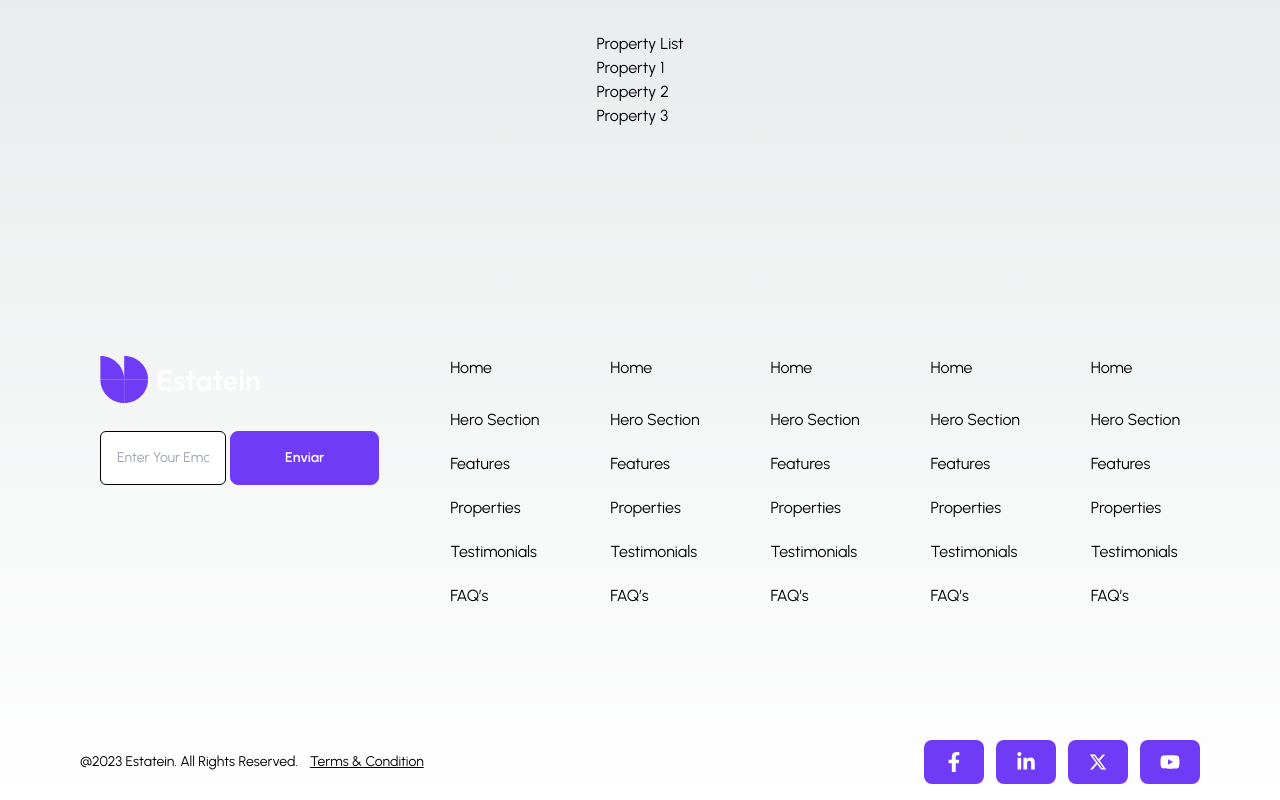
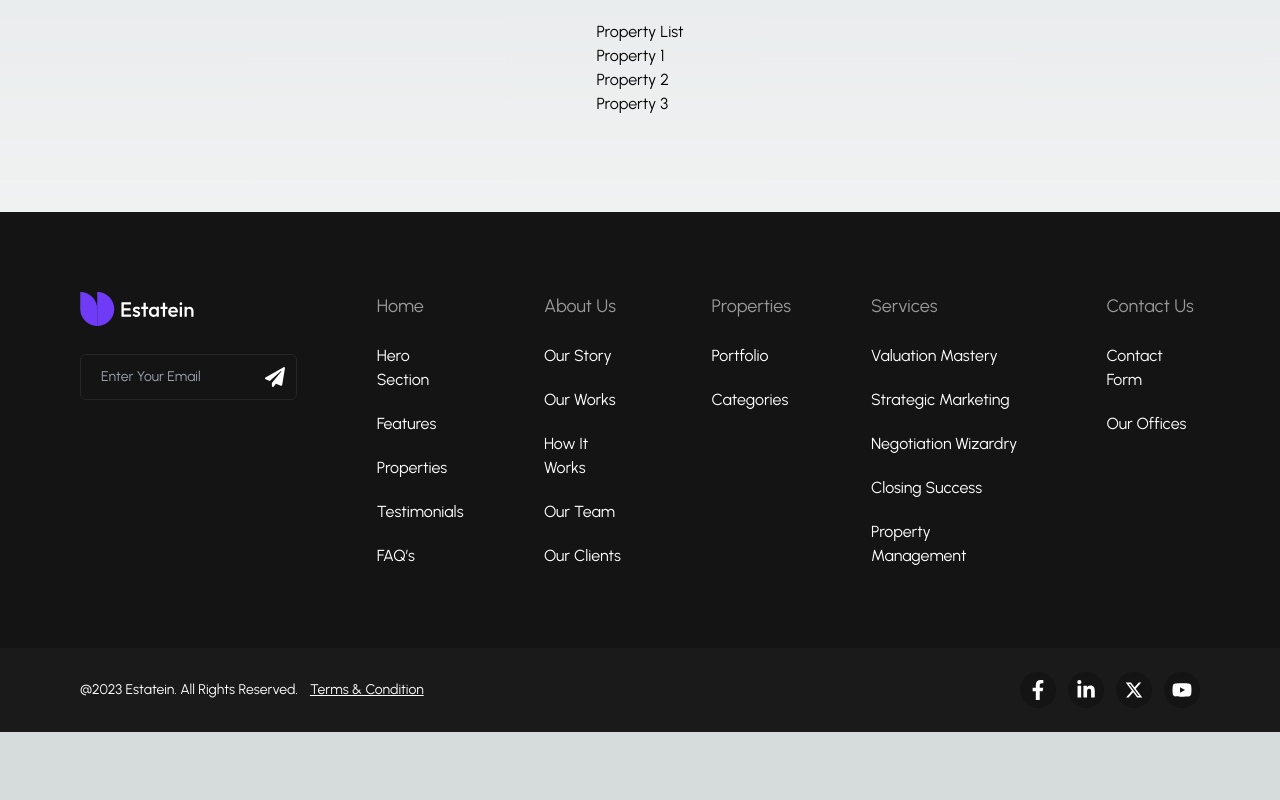
Before and after one commit to carinavbritto/real-state, a Next.js app: page /properties/details in a window 1280 px wide. Shown: the part 702-1502 px from the top of the page. After the commit the page ends 1434 px from the top, so only its background shows below. Built offline with nearby package versions, Linux system fonts and the light colour scheme.

Commit message:
feat: footer component

```diff
--- a/src/components/button/button.tsx
+++ b/src/components/button/button.tsx
@@ -9,7 +9,7 @@ interface ButtonProps {
   iconClasses?: string;
   iconPosition?: 'left' | 'right';
   onClick?: MouseEventHandler<HTMLSpanElement>;
-  buttonStyle?: 'primary' | 'secondary' | 'tertiary';
+  buttonStyle?: 'primary' | 'secondary' | 'rounded';
   type?: 'button' | 'submit' | 'reset';
 }
 
@@ -31,8 +31,7 @@ const Button: React.FC<ButtonProps> = ({
     'text-white-0 bg-purple-60 border border-solid border-purple-60 hover:bg-purple-75 rounded-lg px-5 py-3 text-sm font-medium';
   const secondaryButtonClasses =
     'text-white-0 bg-gray-08 border border-solid border-gray-15 hover:bg-purple-75 rounded-lg px-5 py-3 text-sm font-medium';
-  const tertiaryButtonClasses =
-    'text-white-0 bg-gray-60 hover:bg-purple-75 rounded-full p-1 text-sm';
+  const roundedButtonClasses = 'text-white-0 rounded-full text-sm';
 
   let buttonClasses = `inline-flex items-center justify-center gap-3 focus:outline-none transition duration-300 ease-in-out cursor-pointer disabled:bg-gray-700 disabled:text-fontColor-disabled`;
 
@@ -43,8 +42,8 @@ const Button: React.FC<ButtonProps> = ({
     case 'secondary':
       buttonClasses += ` ${secondaryButtonClasses}`;
       break;
-    case 'tertiary':
-      buttonClasses += ` ${tertiaryButtonClasses}`;
+    case 'rounded':
+      buttonClasses += ` ${roundedButtonClasses}`;
       break;
     default:
       buttonClasses += ` ${primaryButtonClasses}`;
@@ -69,6 +68,7 @@ const Button: React.FC<ButtonProps> = ({
         href={href}
         className={`${buttonClasses} ${iconPosition === 'right' ? 'flex-row-reverse' : ''}`}
         onClick={onClick}
+        target='blank'
       >
         {content}
       </Link>
--- /dev/null
+++ b/src/components/footer-form/footer-form.tsx
@@ -0,0 +1,82 @@
+'use client';
+import Button from '../button/button';
+import Input from '../input/input';
+import { useState, ChangeEvent, FormEvent } from 'react';
+import { z, ZodError } from 'zod';
+import { FaPaperPlane } from 'react-icons/fa';
+
+interface FormState {
+  email: string;
+}
+
+export default function FooterForm(): JSX.Element {
+  const [formState, setFormState] = useState<FormState>({
+    email: ''
+  });
+  const [formErrors, setFormErrors] = useState<{ [key: string]: string; }>({});
+
+  const schema = z.object({
+    email: z
+      .string()
+      .email('Fill in a valid email')
+      .min(1, 'Fill in the email field')
+  });
+
+  const handleSubmit = async (e: FormEvent<HTMLFormElement>): Promise<void> => {
+    e.preventDefault();
+
+    try {
+      const validatedData = schema.parse(formState);
+      console.log('Dados válidos:', validatedData);
+    } catch (error) {
+      if (error instanceof ZodError) {
+        const errors: { [key: string]: string; } = {};
+        error.errors.forEach((err) => {
+          const field = err.path[0];
+          errors[field] = err.message;
+        });
+        setFormErrors(errors);
+      } else {
+        console.error('Erro ao validar:', error);
+        setFormErrors({});
+      }
+    }
+  };
+
+  const handleChange = (e: ChangeEvent<HTMLInputElement>): void => {
+    const { name, value } = e.target;
+    setFormState((prevFormState) => ({
+      ...prevFormState,
+      [name]: value
+    }));
+    setFormErrors((prevErrors) => ({
+      ...prevErrors,
+      [name]: ''
+    }));
+  };
+
+  return (
+    <form
+      onSubmit={handleSubmit}
+      className="flex justify-start items-center gap-1"
+    >
+      <Input
+        type="email"
+        placeholder="Enter Your Email"
+        name="email"
+        value={formState.email}
+        onChange={handleChange}
+        error={formErrors.email}
+        submitButton={
+          <Button
+            type="submit"
+            buttonStyle="rounded"
+            className="bg-transparent"
+            icon={<FaPaperPlane />}
+          />
+        }
+        submitButtonPosition="right"
+      />
+    </form>
+  );
+}
--- a/src/components/footer-navigation-bar/footerNavigationBar.tsx
+++ b/src/components/footer-navigation-bar/footerNavigationBar.tsx
@@ -1,26 +1,29 @@
 import Link from 'next/link';
 
-export default function FooterNavigationBar() {
+interface FooterNavigationBarProps {
+  title?: string;
+  otherLinks: { title: string; href: string; }[];
+}
+
+const FooterNavigationBar: React.FC<FooterNavigationBarProps> = ({
+  title,
+  otherLinks
+}) => {
   return (
-    <nav className="flex flex-col items-start justify-between gap-7">
-      <h6>Home</h6>
-      <ul className="flex flex-col items-start justify-between gap-5">
-        <li>
-          <Link href="/">Hero Section</Link>
-        </li>
-        <li>
-          <Link href="/">Features</Link>
-        </li>
-        <li>
-          <Link href="/">Properties</Link>
-        </li>
-        <li>
-          <Link href="/">Testimonials</Link>
-        </li>
-        <li>
-          <Link href="/">FAQ’s</Link>
-        </li>
+    <nav className="flex flex-col items-start justify-between gap-6">
+      <h6 className="text-gray-60 text-lg">{title}</h6>
+
+      <ul className="flex flex-col items-start justify-between gap-5 text-white-0">
+        {otherLinks.map((link, index) => (
+          <li key={index}>
+            <Link href={link.href} passHref className="hover:text-purple-60">
+              {link.title}
+            </Link>
+          </li>
+        ))}
       </ul>
     </nav>
   );
-}
+};
+
+export default FooterNavigationBar;
--- /dev/null
+++ b/src/components/footer-rights/footer-rights.tsx
@@ -0,0 +1,21 @@
+import Link from 'next/link';
+import SocialButtons from '../social-buttons/socialButtons';
+
+export default function FooterRights() {
+  return (
+    <div className="flex flex-row justify-between items-center py-6 md:px-20 2xl:px-40 bg-gray-10 text-white-0">
+      <div className="flex items-center justify-center gap-3">
+        <p className="sm:text-sm md:text-sm 2xl:text-lg">
+          @2023 Estatein. All Rights Reserved.
+        </p>
+        <Link
+          href="#"
+          className="sm:text-sm md:text-sm 2xl:text-lg underline text-white"
+        >
+          Terms & Condition
+        </Link>
+      </div>
+      <SocialButtons />
+    </div>
+  );
+}
--- a/src/components/footer/footer.tsx
+++ b/src/components/footer/footer.tsx
@@ -1,111 +1,77 @@
-'use client';
 import Image from 'next/image';
 import FooterNavigationBar from '../footer-navigation-bar/footerNavigationBar';
-import Link from 'next/link';
-import SocialButtons from '../social-buttons/socialButtons';
 import logo from '../../../public/assets/images/logo.svg';
-import Button from '../button/button';
-import Input from '../input/input';
-import { useState, ChangeEvent, FormEvent } from 'react';
-import { z, ZodError } from 'zod';
+import FooterRights from '../footer-rights/footer-rights';
+import FooterForm from '../footer-form/footer-form';
 
-interface FormState {
-  email: string;
-}
-
-export default function Footer(): JSX.Element {
-  const [formState, setFormState] = useState<FormState>({
-    email: ''
-  });
-  const [formErrors, setFormErrors] = useState<{ [key: string]: string; }>({});
-
-  const schema = z.object({
-    email: z
-      .string()
-      .email('Email inválido')
-      .min(1, 'Preenchimento obrigatório')
-  });
-
-  const handleSubmit = async (e: FormEvent<HTMLFormElement>): Promise<void> => {
-    e.preventDefault();
-
-    try {
-      const validatedData = schema.parse(formState);
-      console.log('Dados válidos:', validatedData);
-    } catch (error) {
-      if (error instanceof ZodError) {
-        const errors: { [key: string]: string; } = {};
-        error.errors.forEach((err) => {
-          const field = err.path[0];
-          errors[field] = err.message;
-        });
-        setFormErrors(errors);
-      } else {
-        console.error('Erro ao validar:', error);
-        setFormErrors({});
-      }
-    }
+export default function Footer() {
+  const homeLinks = {
+    title: 'Home',
+    otherLinks: [
+      { title: 'Hero Section', href: '#' },
+      { title: 'Features', href: '#' },
+      { title: 'Properties', href: '#' },
+      { title: 'Testimonials', href: '#' },
+      { title: 'FAQ’s', href: '#' }
+    ]
   };
 
-  const handleChange = (e: ChangeEvent<HTMLInputElement>): void => {
-    const { name, value } = e.target;
-    setFormState((prevFormState) => ({
-      ...prevFormState,
-      [name]: value
-    }));
-    setFormErrors((prevErrors) => ({
-      ...prevErrors,
-      [name]: ''
-    }));
+  const aboutUsLinks = {
+    title: 'About Us',
+    otherLinks: [
+      { title: 'Our Story', href: '#' },
+      { title: 'Our Works', href: '#' },
+      { title: 'How It Works', href: '#' },
+      { title: 'Our Team', href: '#' },
+      { title: 'Our Clients', href: '#' }
+    ]
+  };
+
+  const propertiesLinks = {
+    title: 'Properties',
+    otherLinks: [
+      { title: 'Portfolio', href: '/portfolio' },
+      { title: 'Categories', href: '/categories' }
+    ]
+  };
+
+  const servicesLinks = {
+    title: 'Services',
+    otherLinks: [
+      { title: 'Valuation Mastery', href: '/valuation-mastery' },
+      { title: 'Strategic Marketing', href: '/strategic-marketing' },
+      { title: 'Negotiation Wizardry', href: '/negotiation-wizardry' },
+      { title: 'Closing Success', href: '/closing-success' },
+      { title: 'Property Management', href: '/property-management' }
+    ]
+  };
+
+  const contactUsLinks = {
+    title: 'Contact Us',
+    otherLinks: [
+      { title: 'Contact Form', href: '/contact-form' },
+      { title: 'Our Offices', href: '/our-offices' }
+    ]
   };
 
   return (
-    <footer className="pt-28 md:px-20 2xl:px-40 py-4">
-      <div className="flex justify-between items-start p-5">
-        <div className="flex flex-col items-between justify-center gap-7">
-          <Image src={logo} width={160} height={48} alt="Estatein Logo" />
+    <footer>
+      <div className="py-20 bg-gray-08 md:px-20 2xl:px-40">
+        <div className="flex justify-between items-start gap-20">
+          <div className="flex flex-col items-between justify-center gap-7">
+            <Image src={logo} width={114} height={34} alt="Estatein Logo" />
 
-          <form
-            onSubmit={handleSubmit}
-            className="flex justify-between items-start gap-1"
-          >
-            <Input
-              type="email"
-              placeholder="Enter Your Email"
-              name="email"
-              value={formState.email}
-              onChange={handleChange}
-              error={formErrors.email}
-            />
-            <Button
-              type="submit"
-              buttonText="Enviar"
-              className="px-20 py-4 w-full font-semibold mb-3"
-            />
-          </form>
+            <FooterForm />
+          </div>
+
+          <FooterNavigationBar {...homeLinks} />
+          <FooterNavigationBar {...aboutUsLinks} />
+          <FooterNavigationBar {...propertiesLinks} />
+          <FooterNavigationBar {...servicesLinks} />
+          <FooterNavigationBar {...contactUsLinks} />
         </div>
-
-        <FooterNavigationBar />
-        <FooterNavigationBar />
-        <FooterNavigationBar />
-        <FooterNavigationBar />
-        <FooterNavigationBar />
       </div>
-
-      <div className="flex flex-row justify-between items-center pt-28">
-        <div className="flex items-center justify-center gap-3">
-          <p className="sm:text-sm md:text-sm 2xl:text-lg">
-            @2023 Estatein. All Rights Reserved.
-          </p>
-          <Link
-            href="#"
-            className="sm:text-sm md:text-sm 2xl:text-lg underline text-white"
-          >
-            Terms & Condition
-          </Link>
-        </div>
-        <SocialButtons />
-      </div>
+      <FooterRights />
     </footer>
   );
 }
--- a/src/components/header/header.tsx
+++ b/src/components/header/header.tsx
@@ -5,8 +5,8 @@ import Button from '../button/button';
 
 export default function Header() {
   return (
-    <header className="flex items-center justify-between py-5 md:px-20 2xl:px-40 bg-gray-10">
-      <Image src={logo} width={160} height={48} alt="Estatein Logo" />
+    <header className="flex items-center justify-between py-4 md:px-20 2xl:px-40 bg-gray-10">
+      <Image src={logo} width={114} height={34} alt="Estatein Logo" />
 
       <NavigationBar />
 
--- a/src/components/input/input.tsx
+++ b/src/components/input/input.tsx
@@ -2,19 +2,21 @@
 import Link from 'next/link';
 import React, { InputHTMLAttributes, useState } from 'react';
 import { FaRegEye, FaRegEyeSlash } from 'react-icons/fa';
-import { z } from 'zod';
+import { ZodType } from 'zod';
 
 interface ValidationProps {
-  validation?: z.ZodType<any>;
+  validation?: ZodType<unknown>;
 }
 
 interface InputProps
-  extends InputHTMLAttributes<HTMLInputElement>,
+  extends Omit<InputHTMLAttributes<HTMLInputElement>, 'validation'>,
   ValidationProps {
   className?: string;
   label?: string;
   inputLink?: string;
   error?: string;
+  submitButton?: React.ReactNode;
+  submitButtonPosition?: 'left' | 'right';
 }
 
 const Input: React.FC<InputProps> = ({
@@ -22,8 +24,9 @@ const Input: React.FC<InputProps> = ({
   className,
   label,
   inputLink,
-  validation,
   error,
+  submitButton,
+  submitButtonPosition = 'right',
   ...rest
 }) => {
   const [isPasswordVisible, setIsPasswordVisible] = useState(false);
@@ -32,7 +35,7 @@ const Input: React.FC<InputProps> = ({
     setIsPasswordVisible((prev) => !prev);
   };
 
-  const defaultClassName = `flex p-4 items-center justify-center gap-4 self-stretch rounded-md border border-solid border-neutral-900 text-sm font-normal leading-5 w-full`;
+  const defaultClassName = `flex items-center justify-center gap-4 self-stretch rounded-md text-white-0 bg-gray-08 border border-solid border-gray-15 rounded-lg px-5 py-3 text-sm font-normal leading-5 w-full focus:outline-none`;
 
   const inputClassName = `${defaultClassName} ${className ?? ''} placeholder-gray-900 w-full`;
 
@@ -41,13 +44,25 @@ const Input: React.FC<InputProps> = ({
   const borderClassName = `border-neutral-900 ${error ? 'border-danger-700' : ''}`;
 
   return (
-    <div className="flex flex-col items-stretch justify-stretch w-full text-left gap-2 mb-9">
+    <div className="flex flex-col items-stretch justify-stretch w-full text-left gap-2 mb-9 relative">
       {label && <label className={labelClassName}>{label}</label>}
-      <input
-        type={isPasswordVisible ? 'text' : type}
-        className={`${inputClassName} ${borderClassName}`}
-        {...rest}
-      />
+      <div className="relative">
+        {submitButtonPosition === 'left' && submitButton && (
+          <div className="absolute inset-y-0 left-0 flex items-center pl-3">
+            {submitButton}
+          </div>
+        )}
+        <input
+          type={isPasswordVisible ? 'text' : type}
+          className={`${inputClassName} ${borderClassName} ${submitButtonPosition === 'right' && submitButton ? 'pr-10' : ''}`}
+          {...rest}
+        />
+        {submitButtonPosition === 'right' && submitButton && (
+          <div className="absolute inset-y-0 right-0 flex items-center pr-3">
+            {submitButton}
+          </div>
+        )}
+      </div>
       {type === 'password' && (
         <button
           type="button"
@@ -61,11 +76,7 @@ const Input: React.FC<InputProps> = ({
           )}
         </button>
       )}
-      {error && (
-        <p className="text-danger-700 text-xs font-semibold italic mt-1">
-          {error}
-        </p>
-      )}
+      {error && <p className="text-white-0 text-xs mt-1">{error}</p>}
       {inputLink && (
         <Link
           href={inputLink}
--- a/src/components/social-buttons/socialButtons.tsx
+++ b/src/components/social-buttons/socialButtons.tsx
@@ -8,30 +8,34 @@ export default function SocialButtons() {
       <ul className="flex items-center justify-center gap-3">
         <li>
           <Button
-            href="#"
+            href="https://www.facebook.com/"
             icon={<FaFacebookF className="text-white" />}
-            className="text-white focus:outline-none rounded-full bg-gray-40 hover:bg-gray-15 border-none py-1 px-1"
+            className="p-2 bg-gray-08"
+            buttonStyle="rounded"
           />
         </li>
         <li>
           <Button
-            href="#"
+            href="https://www.instagram.com/"
             icon={<FaLinkedinIn className="text-white" />}
-            className="text-white focus:outline-none rounded-full bg-gray-40 hover:bg-gray-15 border-none py-1 px-1"
+            className="p-2 bg-gray-08"
+            buttonStyle="rounded"
           />
         </li>
         <li>
           <Button
-            href="#"
+            href="https://www.x.com/"
             icon={<RiTwitterXFill className="text-white" />}
-            className="text-white focus:outline-none rounded-full bg-gray-40 hover:bg-gray-15 border-none py-1 px-1"
+            className="p-2 bg-gray-08"
+            buttonStyle="rounded"
           />
         </li>
         <li>
           <Button
-            href="#"
+            href="https://www.youtube.com/"
             icon={<FaYoutube className="text-white" />}
-            className="text-white focus:outline-none rounded-full bg-gray-40 hover:bg-gray-15 border-none py-1 px-1"
+            className="p-2 bg-gray-08"
+            buttonStyle="rounded"
           />
         </li>
       </ul>
--- a/src/components/toast/toast.tsx
+++ b/src/components/toast/toast.tsx
@@ -29,8 +29,9 @@ export default function Toast() {
 
           <Button
             onClick={handleClose}
-            icon={<IoCloseOutline className="text-white-0 text-sm" />}
-            buttonStyle="tertiary"
+            icon={<IoCloseOutline className="text-white-0 text-md p-1 " />}
+            buttonStyle="rounded"
+            className="bg-gray-60"
           />
         </div>
       )}
```
